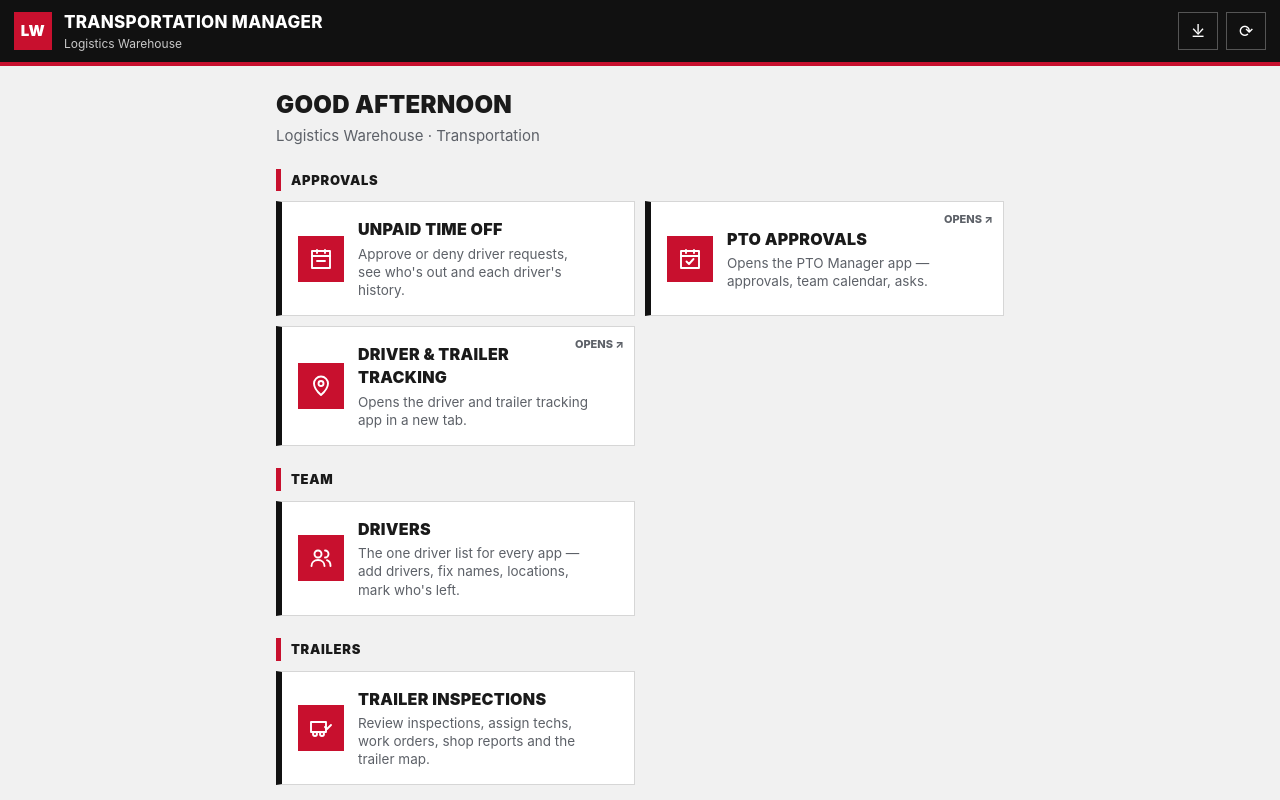
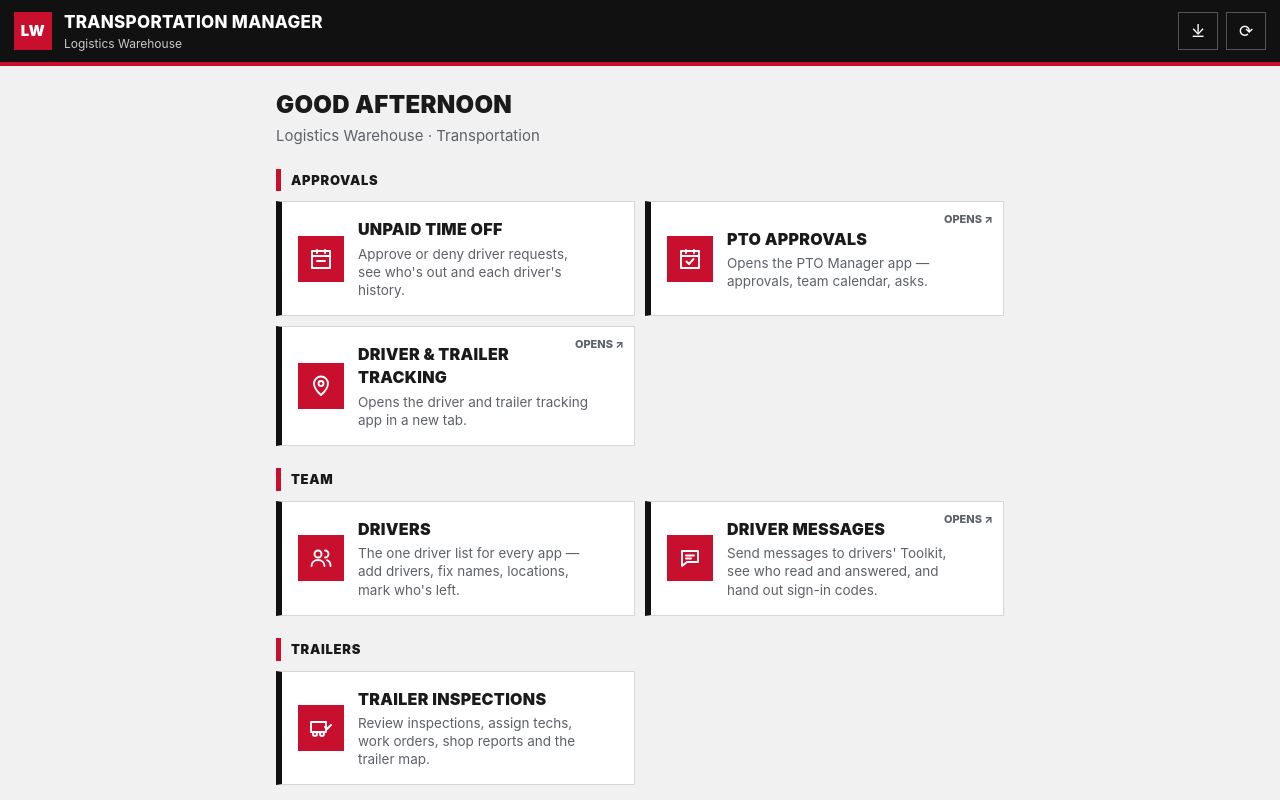
Before and after one commit to nbr1hawgfan/LWH_Transportation_Manager, a plain HTML site: page index.html in a window 1280 px wide. Shown: the top 800 px of the page. Drawn offline with Linux system fonts and the light colour scheme; no server answers.

Commit message:
Driver Messages: tile on Home (Team) and button on the Drivers screen
Both open the Driver Message Center in the Driver Toolkit repo (/dispatch/).
Drivers screen note explains sign-in codes and that Inactive signs a driver
out of messages. sw.js -> tm-v1.1.2.

Co-Authored-By: Claude Opus 5.5 <noreply@anthropic.com>
Claude-Session: https://claude.ai/code/session_01QB7SECe4S4hwBxoMunHrc6

```diff
--- a/index.html
+++ b/index.html
@@ -62,6 +62,11 @@
             <span class="hub-ic"><svg viewBox="0 0 24 24"><circle cx="9" cy="8" r="3.5"/><path d="M2.5 20c0-3.6 2.9-6 6.5-6s6.5 2.4 6.5 6"/><path d="M16 4.5a3.5 3.5 0 0 1 0 7M18 14.2c2.1.7 3.5 2.6 3.5 5.8"/></svg></span>
             <span class="hub-t"><b>Drivers</b><span>The one driver list for every app — add drivers, fix names, locations, mark who's left.</span></span>
           </button>
+          <a class="hub-tile" href="https://nbr1hawgfan.github.io/LWH_Driver_Toolkit/dispatch/" target="_blank" rel="noopener">
+            <span class="hub-ic"><svg viewBox="0 0 24 24"><path d="M4 5h16v11H9l-5 4z"/><path d="M8 9.5h8M8 12.5h5"/></svg></span>
+            <span class="hub-t"><b>Driver Messages</b><span>Send messages to drivers' Toolkit, see who read and answered, and hand out sign-in codes.</span></span>
+            <span class="hub-ext">Opens ↗</span>
+          </a>
         </div>
         <div class="hub-sec">Trailers</div>
         <div class="hub-grid">
@@ -121,7 +126,7 @@
           <div class="f"><label class="lbl">Status</label><select id="drvFStatus"><option value="Active">Active</option><option value="Inactive">Inactive</option><option value="">All</option></select></div>
           <div class="f"><label class="lbl">Location</label><select id="drvFLoc"><option value="">All locations</option></select></div>
           <div class="f"><label class="lbl">Type</label><select id="drvFType"><option value="">All types</option><option>Day Cabs</option><option>Spotters</option><option value="Manager">Managers / other</option></select></div>
-          <div class="f f-btns"><button class="btn red sm" id="drvAdd">+ Add driver</button><button class="btn dark sm" id="drvCsv">Export CSV</button></div>
+          <div class="f f-btns"><button class="btn red sm" id="drvAdd">+ Add driver</button><button class="btn dark sm" id="drvCsv">Export CSV</button><a class="btn dark sm" href="https://nbr1hawgfan.github.io/LWH_Driver_Toolkit/dispatch/" target="_blank" rel="noopener" style="text-decoration:none">Driver Messages ↗</a></div>
         </div>
         <div class="panel">
           <div class="panel-h"><span>Driver list</span><span class="muted-l" id="drvCount">--</span></div>
@@ -132,7 +137,7 @@
             </table>
           </div>
         </div>
-        <p class="muted drv-note">Changes reach the payroll timecard, Unpaid Time Off and the trailer inspection list within the hour. Pay rates are never shown here — they stay in the payroll Sheet. <button class="linkish" id="drvSignOut">Sign out</button></p>
+        <p class="muted drv-note">Changes reach the payroll timecard, Unpaid Time Off and the trailer inspection list within the hour. Pay rates are never shown here — they stay in the payroll Sheet. New drivers get a Driver Toolkit sign-in code in Driver Messages → Driver Sign-in; marking someone Inactive signs them out of messages. <button class="linkish" id="drvSignOut">Sign out</button></p>
       </div>
     </section>
 
--- a/sw.js
+++ b/sw.js
@@ -1,5 +1,5 @@
 // Bump VERSION when you push changes so phones pick up new files.
-const VERSION = 'tm-v1.1.1';
+const VERSION = 'tm-v1.1.2';
 const SHELL = ['./', 'index.html', 'styles.css', 'manager.css', 'config.js', 'manifest.json',
   'js/core.js', 'js/compat.js', 'js/timeoff.js', 'js/mgr.js', 'js/reports.js', 'js/map.js',
   'js/yardboard.js', 'js/recruitboard.js', 'js/spottertimesheets.js', 'js/fuelboard.js', 'js/drivers.js', 'js/fsc.js', 'js/app.js',
```
